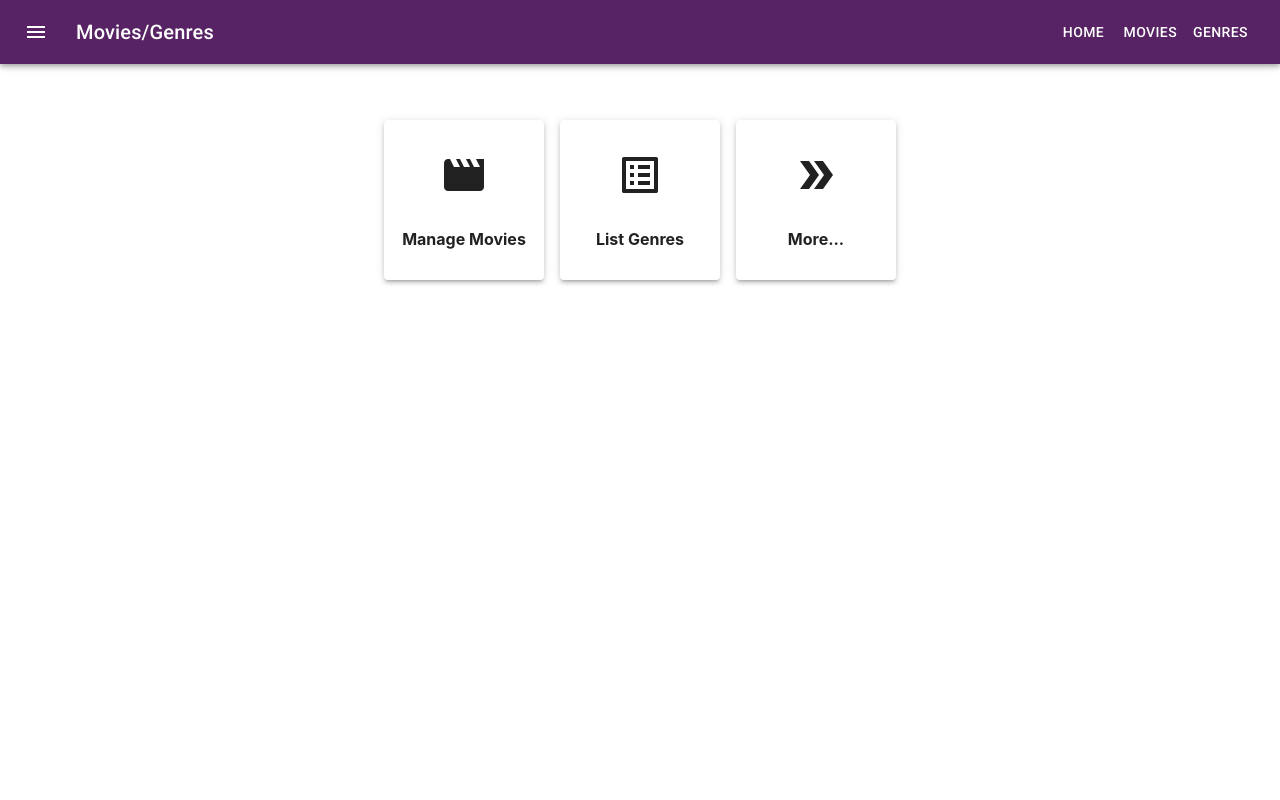
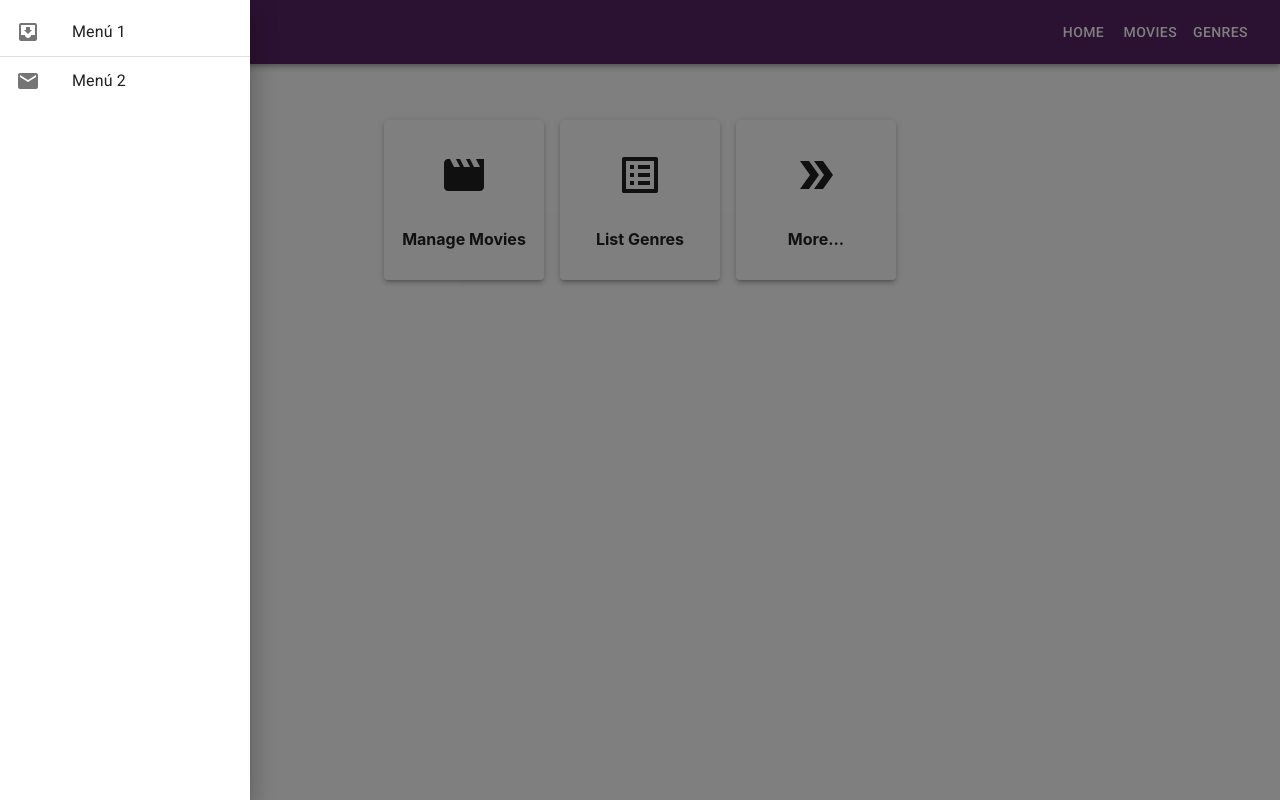
Before and after one commit to pillowslept/react-example, a React (Create React App) app: page / in a window 1280 px wide. Both pictures are taken after a click on the button "menu". Built offline with nearby package versions, Linux system fonts and the light colour scheme.

Commit message:
Sidenav component created with some example buttons.

```diff
--- a/src/components/nav-bar/NavBar.js
+++ b/src/components/nav-bar/NavBar.js
@@ -8,6 +8,7 @@ import Typography from '@material-ui/core/Typography';
 import IconButton from '@material-ui/core/IconButton';
 import MenuIcon from '@material-ui/icons/Menu';
 import Button from '@material-ui/core/Button';
+import Sidenav from 'components/sidenav/Sidenav';
 import { MAIN_COLOR } from 'constants/Colors';
 
 const styles = theme => ({
@@ -26,13 +27,25 @@ const styles = theme => ({
 });
 
 export class NavBar extends Component {
+  constructor(props) {
+    super(props)
+    this.state = {
+      isOpen: false,
+    }
+    this.openCloseSidenav = this.openCloseSidenav.bind(this);
+  }
+  openCloseSidenav() {
+    this.setState((state) => ({
+      isOpen: !state.isOpen,
+    }));
+  }
   render() {
     const { classes } = this.props;
     return (
       <div className={classes.root}>
         <AppBar position="static" className={classes.appBar}>
           <Toolbar>
-            <IconButton edge="start" className={classes.menuButton} color="inherit" aria-label="menu">
+            <IconButton onClick={this.openCloseSidenav} edge="start" className={classes.menuButton} color="inherit" aria-label="menu">
               <MenuIcon />
             </IconButton>
             <Typography variant="h6" className={classes.title}>
@@ -43,6 +56,7 @@ export class NavBar extends Component {
             <Button color="inherit" component={Link} to="/genres">Genres</Button>
           </Toolbar>
         </AppBar>
+        <Sidenav isOpen={this.state.isOpen} openCloseSidenav={this.openCloseSidenav} />
       </div>
     );
   }
--- /dev/null
+++ b/src/components/sidenav/Sidenav.js
@@ -0,0 +1,48 @@
+import React, { Component } from 'react';
+import PropTypes from 'prop-types';
+import { withStyles } from '@material-ui/core/styles';
+import Divider from '@material-ui/core/Divider';
+import Drawer from '@material-ui/core/Drawer';
+import ListItem from '@material-ui/core/ListItem';
+import ListItemIcon from '@material-ui/core/ListItemIcon';
+import ListItemText from '@material-ui/core/ListItemText';
+import InboxIcon from '@material-ui/icons/MoveToInbox';
+import MailIcon from '@material-ui/icons/Mail';
+import List from '@material-ui/core/List';
+
+const styles = () => ({
+  root: {
+    width: 250,
+  },
+});
+
+export class Sidenav extends Component {
+  render() {
+    const { classes, isOpen, openCloseSidenav } = this.props;
+    return (
+      <Drawer open={isOpen} onClose={openCloseSidenav}>
+        <div
+          className={classes.root}
+          onClick={openCloseSidenav}>
+          <List>
+            <ListItem button>
+              <ListItemIcon><InboxIcon /></ListItemIcon>
+              <ListItemText primary="Menú 1" />
+            </ListItem>
+            <Divider />
+            <ListItem button>
+              <ListItemIcon><MailIcon /></ListItemIcon>
+              <ListItemText primary="Menú 2" />
+            </ListItem>
+          </List>
+        </div>
+      </Drawer>
+    );
+  }
+}
+
+Sidenav.propTypes = {
+  classes: PropTypes.object.isRequired,
+};
+
+export default withStyles(styles)(Sidenav);
```
